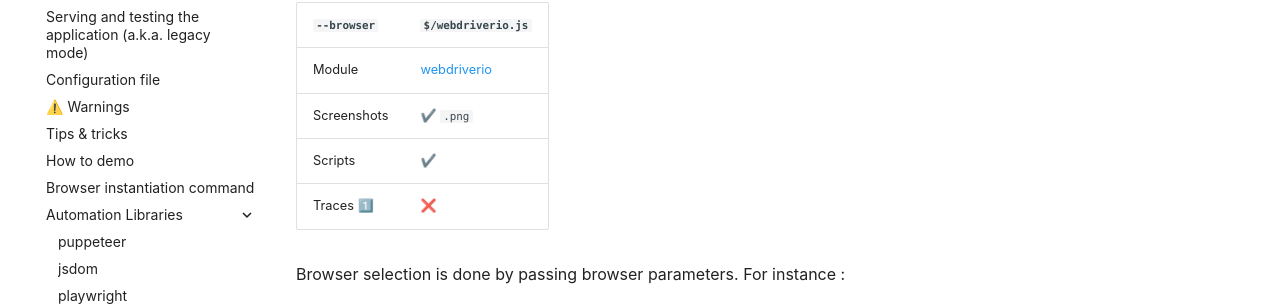
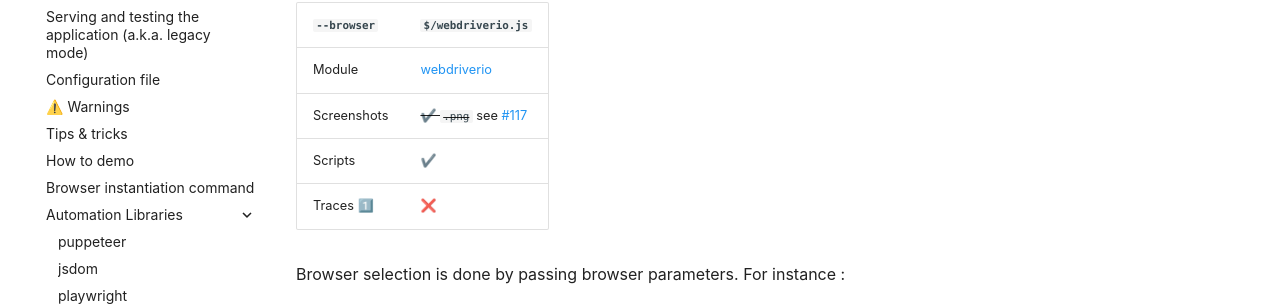
Before and after one commit to ArnaudBuchholz/ui5-test-runner, an MkDocs documentation site: the page built from docs/webdriverio.md, in a window 1280 px wide and 1366 px high. Shown: the part 229-535 px from the top of the window. Built offline with MkDocs 1.6.1 and Material for MkDocs 9.7.7, drawn with Linux system fonts in a browser that asks for light colours; comment, search, counter and statistics services are not loaded.

Commit message:
documentation: #117

```diff
--- a/docs/webdriverio.md
+++ b/docs/webdriverio.md
@@ -5,7 +5,7 @@
 | `--browser` | `$/webdriverio.js` |
 |---|---|
 | Module | [webdriverio](https://www.npmjs.com/package/webdriverio) |
-| Screenshots | ✔️ `.png` |
+| Screenshots | <s>✔️ `.png`</s> see [#117](https://github.com/ArnaudBuchholz/ui5-test-runner/issues/117) |
 | Scripts | ✔️ |
 | Traces 1️⃣ | ❌ |
 
```
